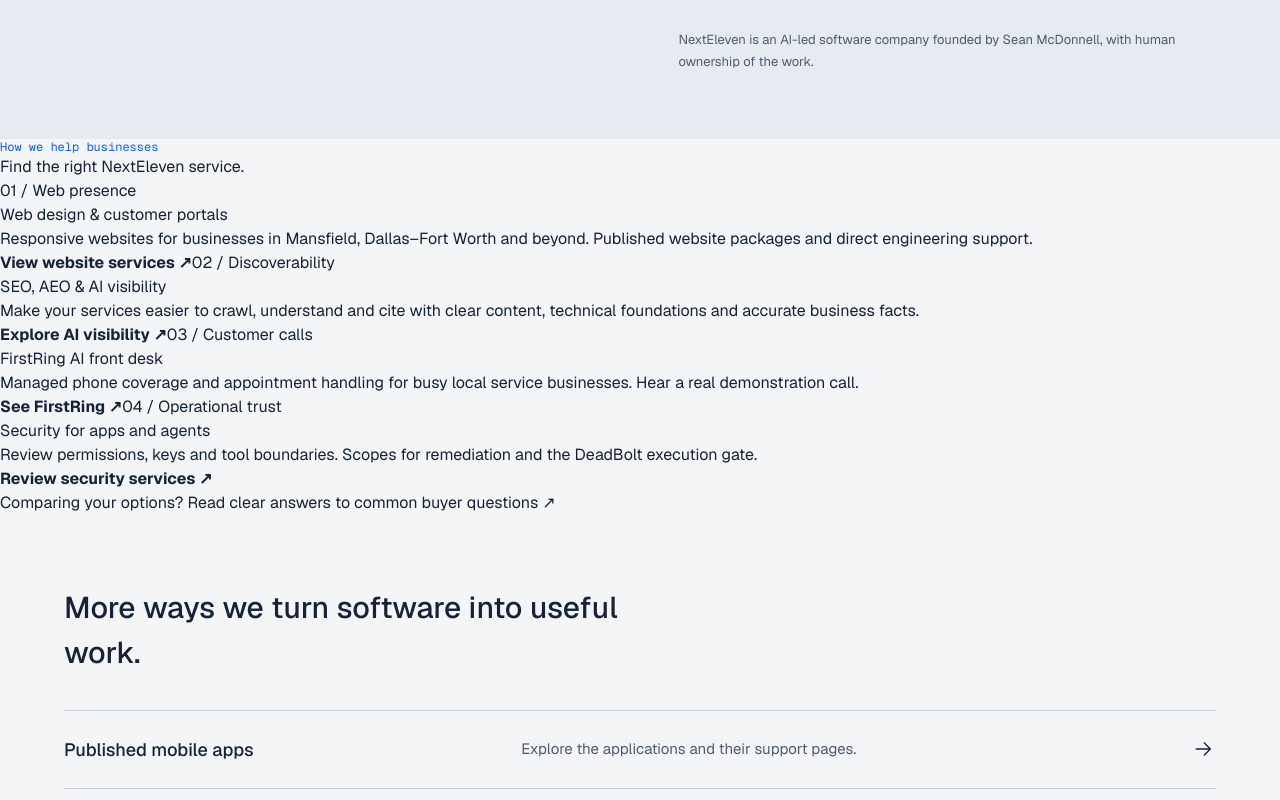
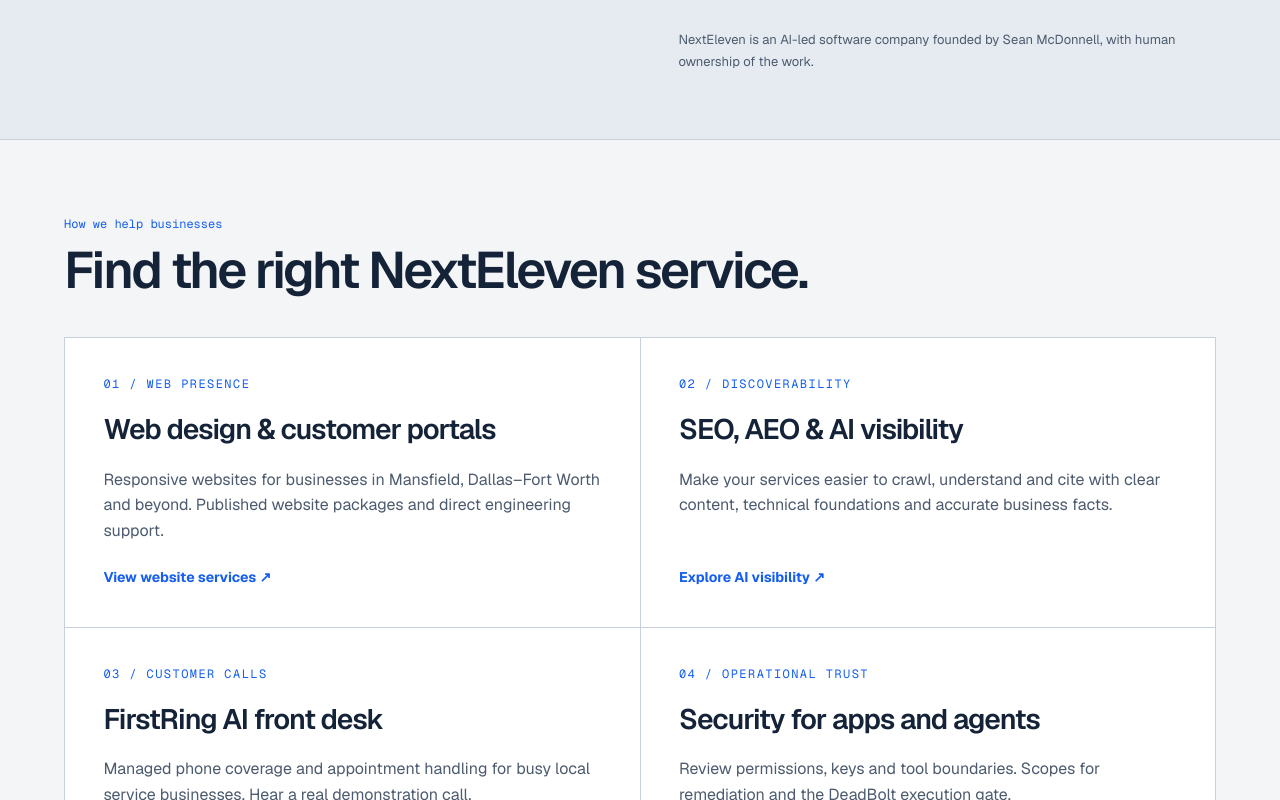
Before and after one commit to seanebones-lang/nexteleven-web, a Next.js app: page / in a window 1280 px wide. Shown: the part 2740-3540 px from the top of the page. Built offline with nearby package versions, Linux system fonts and the light colour scheme.

Commit message:
Style unified service discovery cards and internal answer links

```diff
--- a/src/app/unified-site.css
+++ b/src/app/unified-site.css
@@ -120,3 +120,18 @@ body::after { display: none; }
 .ne-answers-contact p { max-width: 1380px; margin: 1rem auto; line-height: 1.65; }
 .ne-answers-contact .co-button { margin-top: 1.2rem; }
 @media(max-width:700px) { .ne-answer { grid-template-columns: 1fr; gap: .75rem; } }
+
+/* Company homepage service directory: answers the "what do you do" question immediately. */
+.ne-service-directory { padding: clamp(3rem,6vw,6rem) 5vw; background: #f4f5f7; color: #142338; border-top: 1px solid var(--ne-line); }
+.ne-service-directory > h2 { max-width: 1380px; margin: .65rem auto 2.5rem; font-size: clamp(2.2rem,4vw,4rem); font-weight: 550; line-height: 1.06; letter-spacing: -.045em; }
+.ne-service-directory > .ne-eyebrow { max-width: 1380px; margin-left: auto; margin-right: auto; }
+.ne-service-grid { max-width: 1380px; margin: auto; display: grid; grid-template-columns: repeat(2,minmax(0,1fr)); gap: 1px; border: 1px solid var(--ne-line); background: var(--ne-line); }
+.ne-service-grid a { display: flex; flex-direction: column; min-height: 270px; padding: clamp(1.4rem,3vw,2.6rem); background: #fff; color: var(--ne-ink); text-decoration: none; }
+.ne-service-grid a:hover { background: #e6ebf2; }
+.ne-service-grid a > span { color: var(--ne-blue); font: 12px var(--font-mono), monospace; text-transform: uppercase; letter-spacing: .12em; }
+.ne-service-grid h3 { font-size: clamp(1.4rem,2.2vw,2rem); font-weight: 600; letter-spacing: -.035em; margin: 1rem 0; }
+.ne-service-grid p { max-width: 50ch; color: var(--ne-muted); font-size: 1rem; line-height: 1.6; margin: 0 0 1.5rem; }
+.ne-service-grid strong { margin-top: auto; font-size: 14px; color: var(--ne-blue); }
+.ne-service-answers { max-width: 1380px; margin: 1.5rem auto 0; font-size: 15px; }
+.ne-service-answers a { text-decoration: underline; text-underline-offset: 4px; color: var(--ne-blue); }
+@media(max-width:720px) { .ne-service-grid { grid-template-columns: 1fr; } .ne-service-grid a { min-height: 0; } }
```
